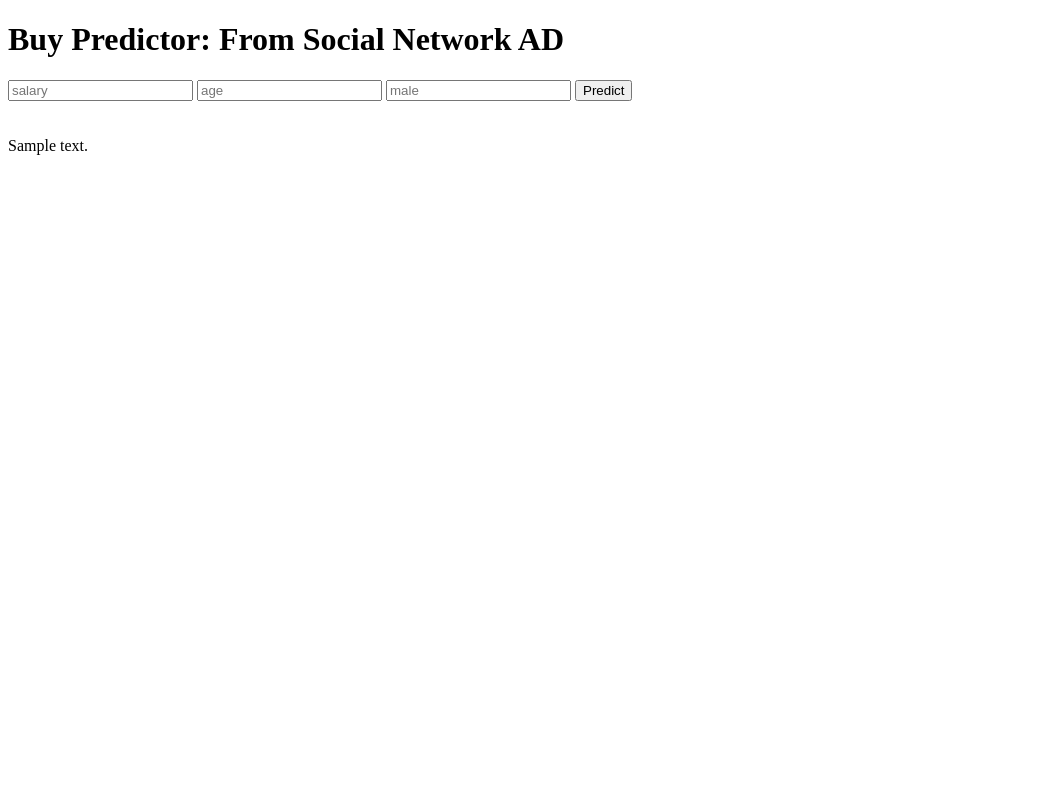
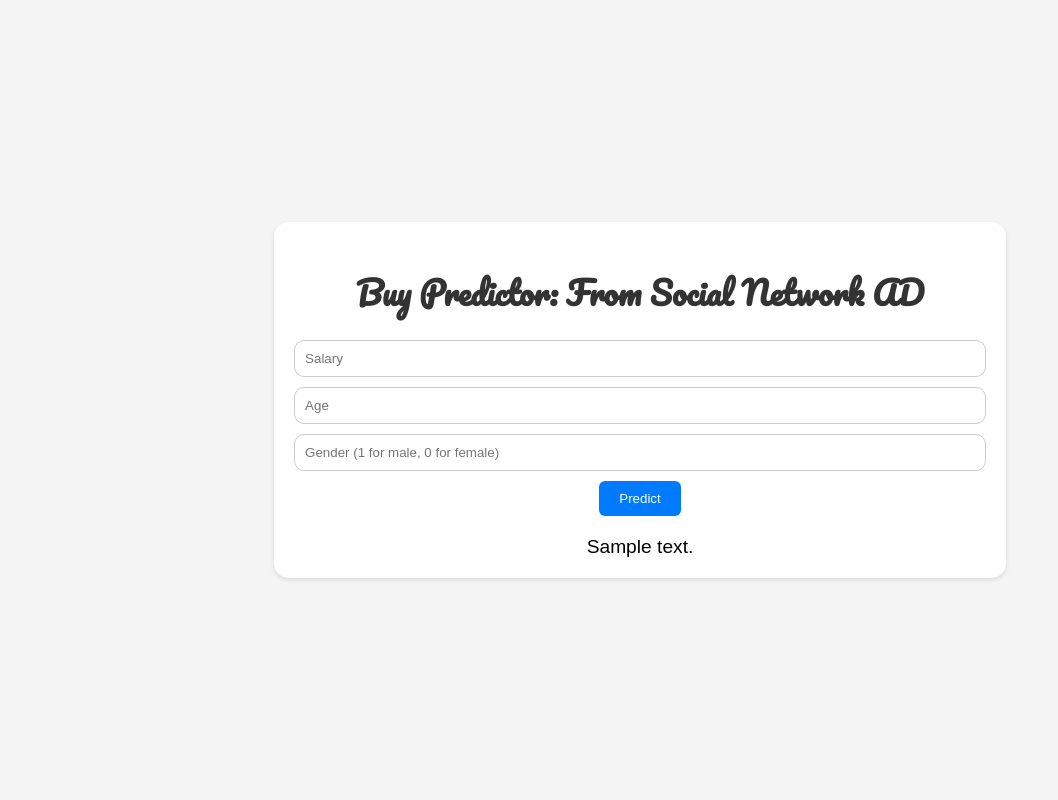
Before and after one commit to arunvel-01/ML-Model, a Flask app: template templates/index.html in a window 1280 px wide. Shown: the whole page, without its empty margins (0-1058 px from the left). Run offline with Flask 3, Linux system fonts and the light colour scheme; the template is opened without the code that fills it: most values are stand-ins (such as "Sample title", 1, 10 or a date in 2020); parts of the project's set-up code (start-up, migrations or seed data) failed here and were passed over.

Commit message:
Styling Added

```diff
--- a/templates/index.html
+++ b/templates/index.html
@@ -5,23 +5,74 @@
     <meta name="viewport" content="width=device-width, initial-scale=1.0">
     <title>ML Model</title>
     <link href='https://fonts.googleapis.com/css?family=Pacifico' rel='stylesheet' type='text/css'>
-    <link href='https://fonts.googleapis.com/css?family=Arimo' rel='stylesheet' type='text/css'>
-    <link href='https://fonts.googleapis.com/css?family=Hind:300' rel='stylesheet' type='text/css'>
-    <link href='https://fonts.googleapis.com/css?family=Open+Sans+Condensed:300' rel='stylesheet' type='text/css'>
+    <link href="./styles.css" rel="stylesheet" >
+    <style>
+        body {
+            font-family: 'Arimo', sans-serif;
+            background-color: #f4f4f4;
+            margin: 0;
+            padding: 0;
+            display: flex;
+            justify-content: center;
+            align-items: center;
+            height: 100vh;
+        }
+
+        .login {
+            background-color: #fff;
+            padding: 20px;
+            border-radius: 15px;
+            box-shadow: 0 2px 5px rgba(0, 0, 0, 0.1);
+            text-align: center;
+        }
+
+        h1 {
+            font-family: 'Pacifico', cursive;
+            color: #333;
+            margin-bottom: 20px;
+        }
+
+        input[type="text"] {
+            width: 100%;
+            padding: 10px;
+            margin-bottom: 10px;
+            border: 1px solid #ccc;
+            border-radius: 10px;
+            box-sizing: border-box;
+        }
+
+        button {
+            background-color: #007bff;
+            color: #fff;
+            border: none;
+            padding: 10px 20px;
+            border-radius: 6px;
+            cursor: pointer;
+        }
+
+        button:hover {
+            background-color: #0056b3;
+        }
+
+        .prediction {
+            margin-top: 20px;
+            font-size: 1.2em;
+        }
+    </style>
 </head>
 <body>
     <div class="login">
-        <h1> Buy Predictor: From Social Network AD</h1>
+        <h1>Buy Predictor: From Social Network AD</h1>
         <!-- Main Input for Receiving Query to our ML -->
         <form action="{{url_for('predict')}}" method="post">
-            <input type="text" name="salary" placeholder="salary" required="required" />
-            <input type="text" name="age" placeholder="age" required="required" />
-            <input type="text" name="male" placeholder="male" required="required" />
-            <button type="submit" class="btn btn-primary btn-block btn-large">Predict</button>
+            <input type="text" name="salary" placeholder="Salary" required="required" />
+            <input type="text" name="age" placeholder="Age" required="required" />
+            <input type="text" name="male" placeholder="Gender (1 for male, 0 for female)" required="required" />
+            <button type="submit">Predict</button>
         </form>
-        <br>
-        <br>
-        {{ prediction_text }}
+        <div class="prediction">
+            {{ prediction_text }}
+        </div>
     </div>
 </body>
 </html>
```
Also changed, not shown: 1 other file.
